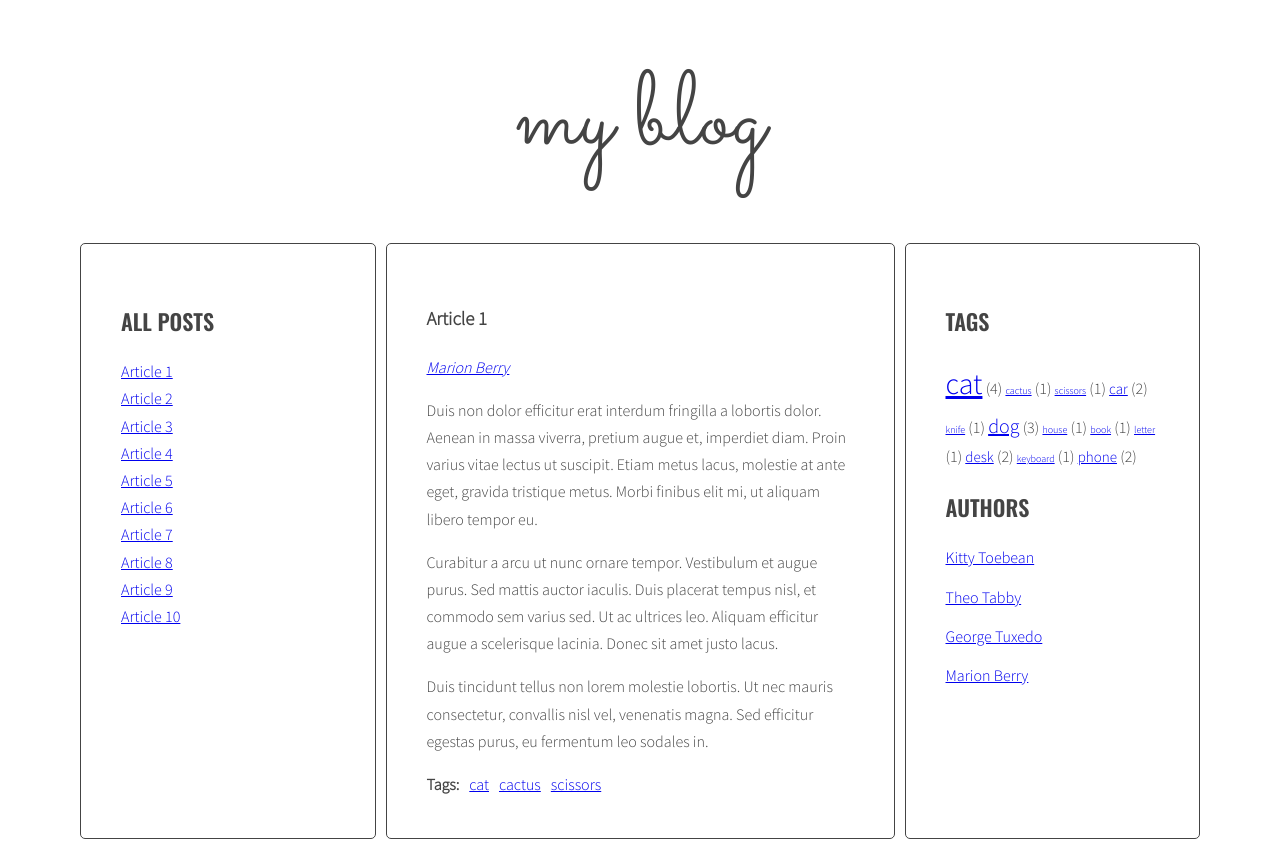
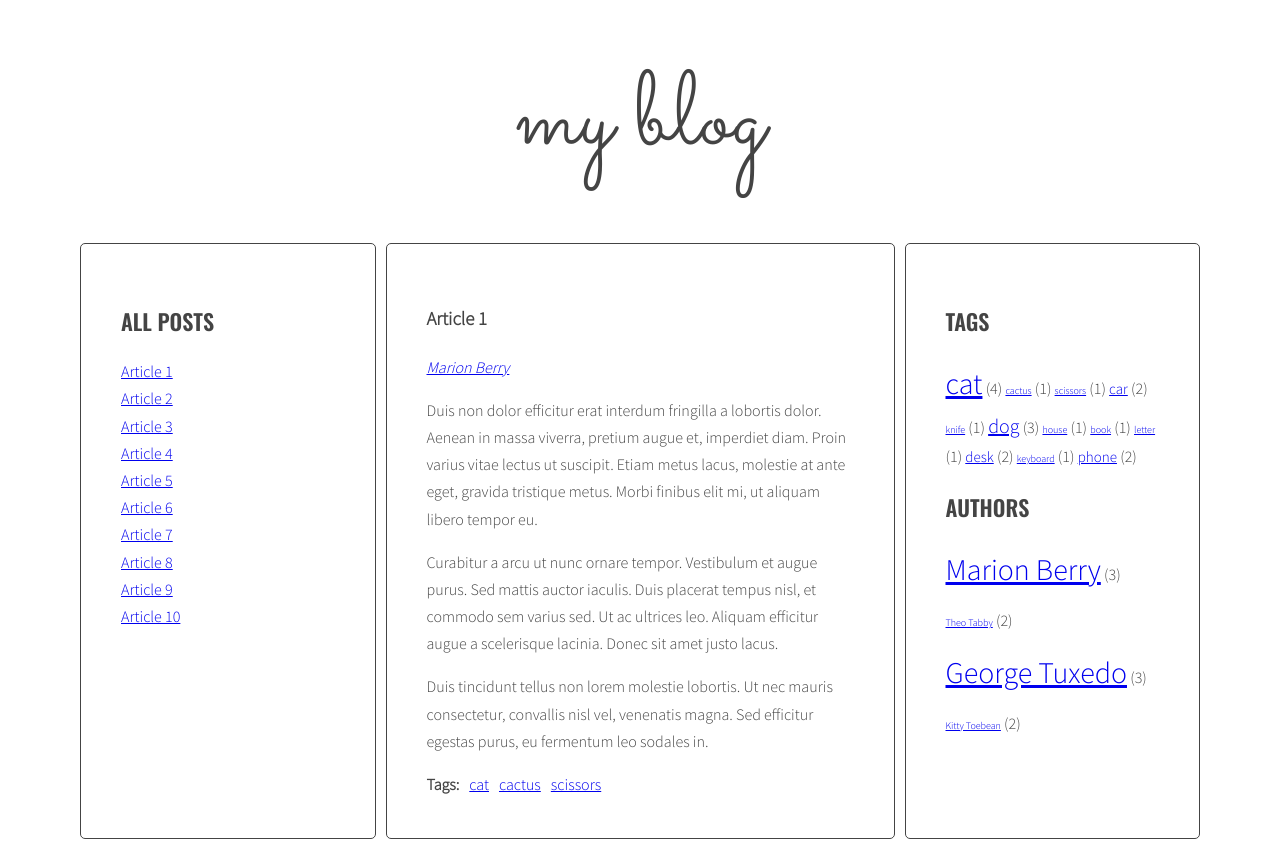
Before and after one commit to lukas1388/javascript-blog, a website: page index.html in a window 1280 px wide. Drawn offline with nearby package versions, Linux system fonts and the light colour scheme.

Commit message:
Add cloud authors for script.js file

```diff
--- a/index.html
+++ b/index.html
@@ -305,28 +305,7 @@
             <h2 class="section-title">Tags</h2>
             <ul class="list tags"></ul>
             <h2 class="section-title">Authors</h2>
-            <ul class="list authors">
-              <li>
-                <a href="#">
-                  <span class="author-name">Kitty Toebean</span>
-                </a>
-              </li>
-              <li>
-                <a href="#">
-                  <span class="author-name">Theo Tabby</span>
-                </a>
-              </li>
-              <li>
-                <a href="#">
-                  <span class="author-name">George Tuxedo</span>
-                </a>
-              </li>
-              <li>
-                <a href="#">
-                  <span class="author-name">Marion Berry</span>
-                </a>
-              </li>
-            </ul>
+            <ul class="list authors"></ul>
           </aside>
         </main>
       </div>
--- a/js/script.js
+++ b/js/script.js
@@ -221,16 +221,33 @@ addClickListenersToTags();
 
 function generateAuthors(){
   const articles = document.querySelectorAll('article');
+  const allAuthors = {};
   for(let article of articles){
     const authorWrapper = article.querySelector(optArticleAuthorSelector);
     // console.log(authorWrapper);
     // let html = '';
     const articleAuthor = article.getAttribute('data-author');
     // console.log(articleAuthor);
-    const linkHTML = '<a href="#">' + articleAuthor + '</a>';
+    const linkHTML = '<a href="#" data-author="' + articleAuthor + '">' + articleAuthor + '</a>';
     // console.log(linkHTML);
     authorWrapper.innerHTML = linkHTML;
+    if(!allAuthors.hasOwnProperty(articleAuthor)){
+      allAuthors[articleAuthor] = 1;
+    } else {
+      allAuthors[articleAuthor]++;
+    }
   }
+  const authorList = document.querySelector(optAuthorsListSelector);
+  // console.log(allAuthors);
+  const authorsParams = calculateTagsParams(allAuthors);
+  // console.log(authorsParams);
+  let allAuthorsHTML = '';
+  for(let author in allAuthors){
+    const authorLinkHTML = '<li><a href="#" data-author="' + author + '" class="' + calculateTagClass(allAuthors[author], authorsParams) + '">' + author + '</a> ' + ' (' + allAuthors[author] + ') ' + '</li>';
+    allAuthorsHTML += authorLinkHTML;
+  }
+  // console.log(allAuthorsHTML);
+  authorList.innerHTML = allAuthorsHTML;
 }
 
 generateAuthors();
@@ -244,7 +261,7 @@ function authorClickHandler(event){
 }
 
 function addClickListenersToAuthors(){
-  const allAuthors = document.querySelectorAll('.post-author a');
+  const allAuthors = document.querySelectorAll('a[data-author]');
   // console.log(allAuthors);
   for(let author of allAuthors){
     author.addEventListener('click', authorClickHandler);
```
